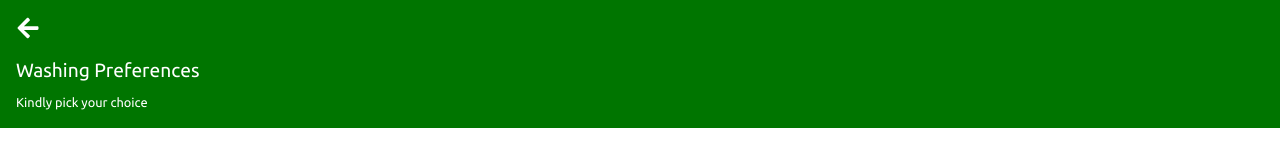
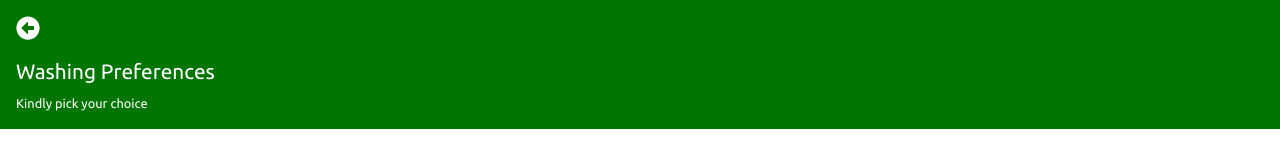
Before and after one commit to codeboyfriend/Wash, a Next.js app: page /wash in a window 1280 px wide. Shown: the top 160 px of the page. Built offline with nearby package versions, Linux system fonts and the light colour scheme.

Commit message:
modified

```diff
--- a/components/Head.js
+++ b/components/Head.js
@@ -5,7 +5,7 @@ import {
 } from '@chakra-ui/react';
 
 import {
-    FaArrowLeft
+    FaArrowAltCircleLeft
 } from 'react-icons/fa';
 
 const Head = () => {
@@ -21,11 +21,11 @@ const Head = () => {
             fontSize: '1.5rem',
             marginBottom: '1rem'
         }}
-      >{<FaArrowLeft />}</Text>
+      >{<FaArrowAltCircleLeft />}</Text>
 
       <Text sx={{
-        fontSize: '1.2rem',
-        marginBottom: '.5rem'
+        fontSize: '1.3rem',
+        marginBottom: '.4rem'
       }}>Washing Preferences</Text>
 
       <Text sx={{
```
Also changed, not shown: components/Boxes.js (added, +16 -0 lines).
